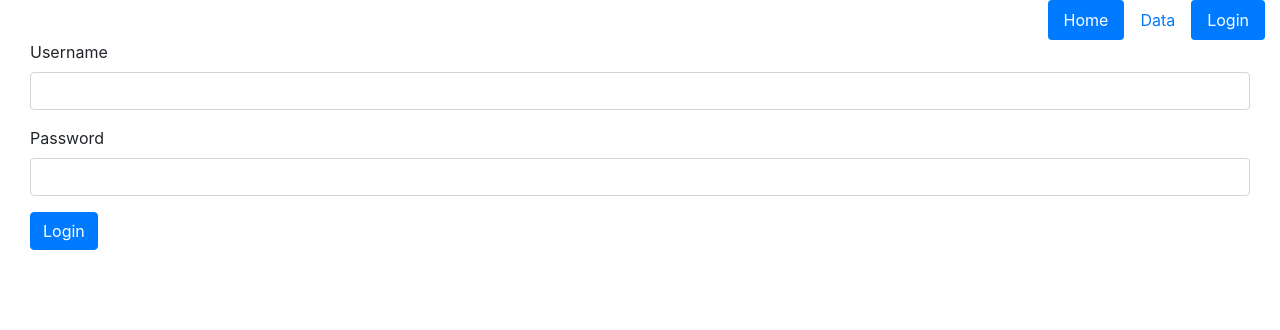
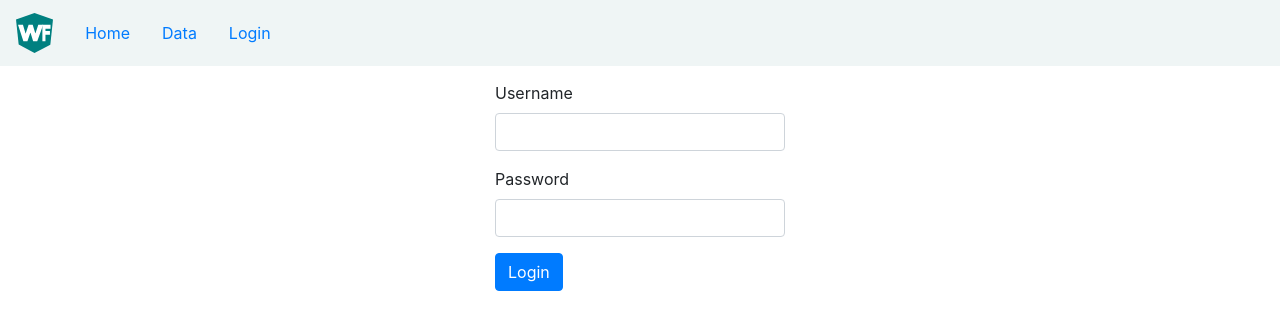
Before and after one commit to wladimir917/angular6, an Angular app: page /login in a window 1280 px wide. Shown: the top 330 px of the page. Built offline with nearby package versions, Linux system fonts and the light colour scheme.

Commit message:
navbar with logo implemented, some styling on login component

```diff
--- a/src/app/app.component.html
+++ b/src/app/app.component.html
@@ -1,6 +1,9 @@
 <!--The content below is only a placeholder and can be replaced.-->
-<div class="container-fluid">
-  <ul class="nav nav-pills justify-content-end">
+<nav class="navbar sticky-top navbar-expand-lg navbar-light" style="background-color: #eff5f5;">
+  <a class="navbar-brand" routerLink="">
+    <img src="assets/img/logo.svg" height="40" alt="Wladimir Fraga">
+  </a>
+  <ul class="nav justify-content-end">
     <li class="nav-item">
       <a class="nav-link " routerLink="" routerLinkActive="active">Home</a>
     </li>
@@ -14,5 +17,5 @@
       <a class="nav-link" (click)="logout()" routerLink="" *ngIf="auth.isLoggedIn">Logout</a>
     </li>
   </ul>
-  <router-outlet></router-outlet>
-</div>
+</nav>
+<router-outlet></router-outlet>
--- a/src/app/login/login.component.html
+++ b/src/app/login/login.component.html
@@ -1,8 +1,8 @@
-<div class="col">
+<div class="form-signin">
   <div class="alert alert-warning alert-dismissible fade show" role="alert" *ngIf="error">
     <strong>Error: </strong>{{error}}!
   </div>
-  <form (ngSubmit)="submit()">
+  <form class="" (ngSubmit)="submit()">
     <div class="form-group">
       <label for="username">Username</label>
       <input type="text" name="username" class="form-control" [(ngModel)]="username" />
--- a/src/app/login/login.component.less
+++ b/src/app/login/login.component.less
@@ -2,3 +2,10 @@ input.login {
   background: blue;
   color: white;
 }
+
+.form-signin {
+  width: 100%;
+  max-width: 320px;
+  padding: 15px;
+  margin: auto;
+}
```
Also changed, not shown: src/assets/img/logo.svg (added).
